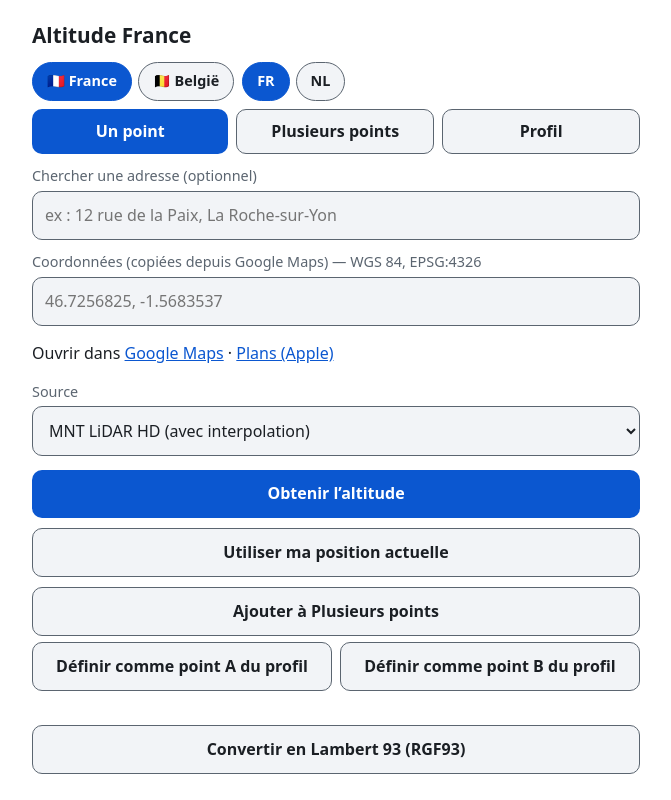
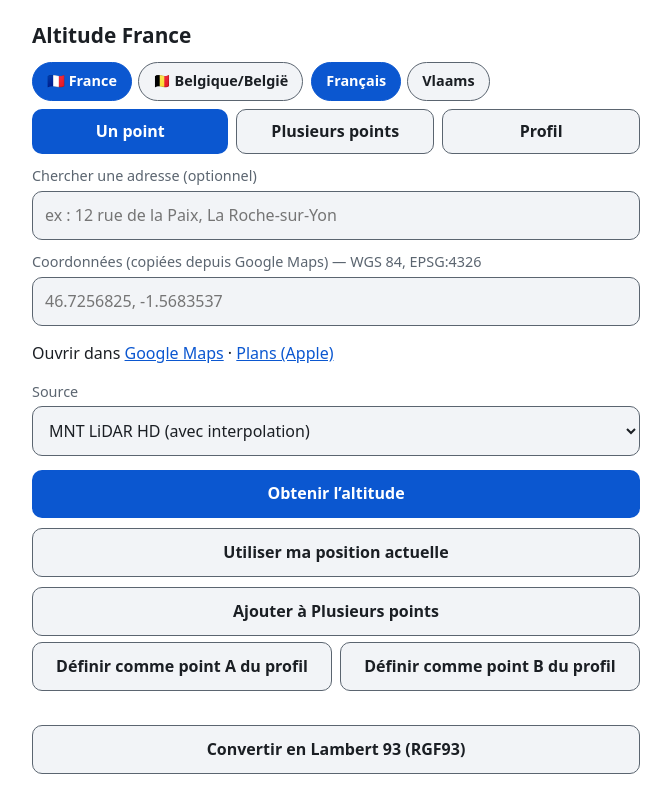
Before and after one commit to vero94200/Altitude-IGN, a plain HTML site: page index.html in a window 1280 px wide. Shown: the whole page, without its empty margins (304-975 px from the left). Drawn offline with Linux system fonts and the light colour scheme.

Commit message:
Update button labels for Belgium and languages

```diff
--- a/index.html
+++ b/index.html
@@ -88,11 +88,11 @@
 <div class="switches">
   <div class="sw" id="swPays" role="group" aria-label="Pays / Land">
     <button data-pays="fr">🇫🇷 France</button>
-    <button data-pays="be">🇧🇪 België</button>
+    <button data-pays="be">🇧🇪 Belgique/België</button>
   </div>
   <div class="sw" id="swLang" role="group" aria-label="Langue / Taal">
-    <button data-lang="fr">FR</button>
-    <button data-lang="nl">NL</button>
+    <button data-lang="fr">Français</button>
+    <button data-lang="nl">Vlaams</button>
   </div>
 </div>
 
```
